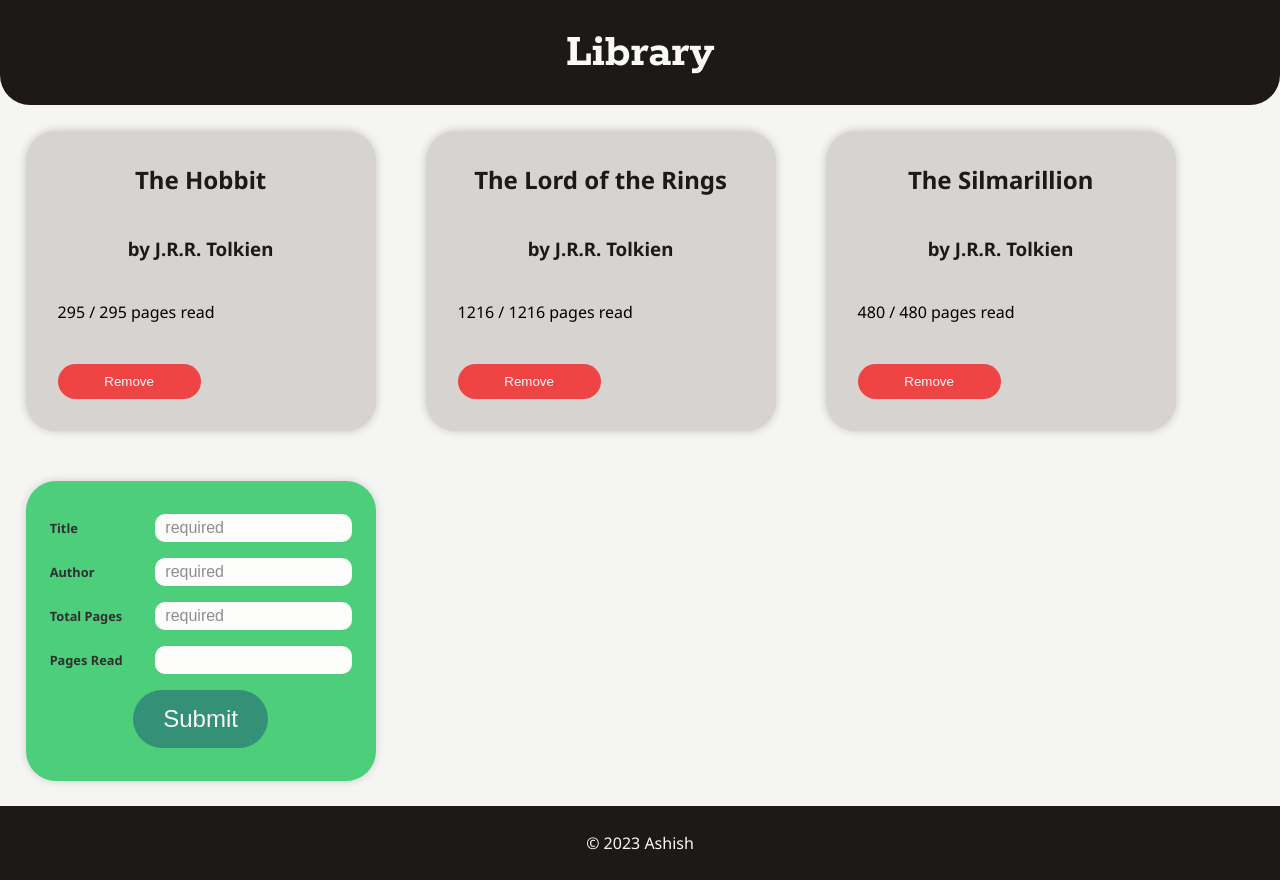
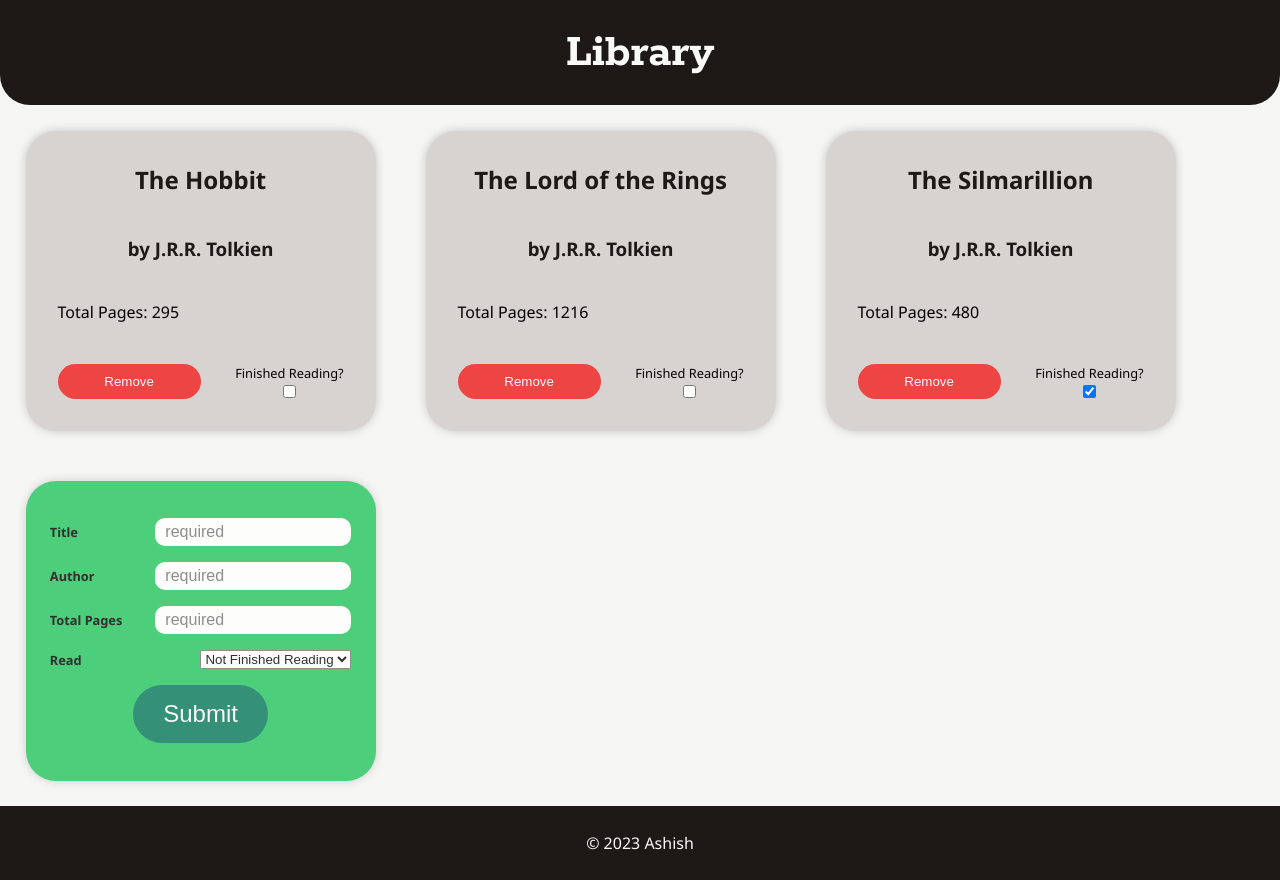
Before and after one commit to ashishthomaschempolil/Library, a plain HTML site: page index.html in a window 1280 px wide. Both pictures are taken after a click on the button "Add Book". Drawn offline with Linux system fonts and the light colour scheme.

Commit message:
fix: Added read/not read selector

```diff
--- a/app.js
+++ b/app.js
@@ -2,16 +2,16 @@ const myLibrary = {}
 const addButton = document.getElementById('add-card-initial')
 
 // Books
-const theHobbit = new Book('The Hobbit', 'J.R.R. Tolkien', 295, 295)
-const theLordOfTheRings = new Book('The Lord of the Rings', 'J.R.R. Tolkien', 1216, 1216)
-const theSilmarillion = new Book('The Silmarillion', 'J.R.R. Tolkien', 480, 480)
+const theHobbit = new Book('The Hobbit', 'J.R.R. Tolkien', 295, false)
+const theLordOfTheRings = new Book('The Lord of the Rings', 'J.R.R. Tolkien', 1216, false)
+const theSilmarillion = new Book('The Silmarillion', 'J.R.R. Tolkien', 480, true)
 
 // Book constructor
-function Book (title, author, totalPages, nPagesRead) {
+function Book (title, author, totalPages, read = false) {
   this.title = title
   this.author = author
   this.totalPages = totalPages
-  this.nPagesRead = nPagesRead
+  this.read = read
 }
 
 // Book prototype methods
@@ -21,8 +21,11 @@ Book.prototype.createBookCard = function createBookCard () {
   bookDiv.innerHTML = `
       <div class="book-card__title"><h2>${this.title}</h2></div>
       <div class="book-card__author"><h3>by ${this.author}</h3></div>
-      <div class="book-card__pages"><p>${this.nPagesRead} / ${this.totalPages} pages read</p></div>
-      <div class="remove-button"><button>Remove</button></div>
+      <div class="book-card__total-pages"><p>Total Pages: ${this.totalPages}</p></div>
+      <div class="book-card__buttons">
+        <div class="remove-button"><button>Remove</button></div>
+        <div class="read-button"><label for="read">Finished Reading?</label><input type="checkbox" name="read" id="read" ${this.read ? 'checked' : ''}></div>
+      </div>
       `
   return bookDiv
 }
@@ -65,7 +68,7 @@ function addBookFromForm (e) {
   const title = document.getElementById('title').value
   const author = document.getElementById('author').value
   const totalPages = document.getElementById('total-pages').value
-  const nPagesRead = document.getElementById('pages-read').value || 0
+  const read = document.getElementById('read-button').value === 'read'
 
   // make sure the book doesn't already exist and also title, author and totalPages are not empty
   if (!title || !author || !totalPages) {
@@ -76,7 +79,7 @@ function addBookFromForm (e) {
     return
   }
 
-  const book = new Book(title, author, totalPages, nPagesRead)
+  const book = new Book(title, author, totalPages, read)
   addBookToLibrary(book)
 
   // reset form
@@ -101,7 +104,7 @@ addButton.addEventListener('click', () => {
 
   // if the user clicks on anywhere outside the form, close it
   window.onclick = function (event) {
-    if (event.target === form) {
+    if (event.target === form || event.target === addButton) {
       form.style.display = 'none'
       addButton.style.display = 'flex'
     }
--- a/index.html
+++ b/index.html
@@ -32,9 +32,13 @@
                     <label for="total-pages">Total Pages</label>
                     <input type="number" name="total-pages" id="total-pages" required placeholder="required">
                 </div>
-                <div class="add-card__pages-read">
-                    <label for="pages-read">Pages Read</label>
-                    <input type="number" name="pages-read" id="pages-read">
+                <div class="add-card__read-button">
+                    <label for="read-button">Read</label>
+                    <!-- dropdown box -->
+                    <select name="read-button" id="read-button">
+                        <option value="not-read">Not Finished Reading</option>
+                        <option value="read">Finished Reading</option>
+                    </select>
                 </div>
                 <div class="add-card__submit">
                     <button type="submit" id="submit">Submit</button>
--- a/style.css
+++ b/style.css
@@ -129,6 +129,22 @@ body {
     align-self: flex-end;
 }
 
+.book-card__buttons {
+    display: flex;
+    justify-content: space-between;
+    align-items: center;
+    gap: 30px;
+}
+
+.book-card__buttons .read-button {
+    display: grid;
+    gap: 3px;
+}
+
+.book-card__buttons label {
+    font-size: .8rem;
+}
+
 .book-card .remove-button:hover {
     background: #dc2626;
     transition: 0.3s;
```
